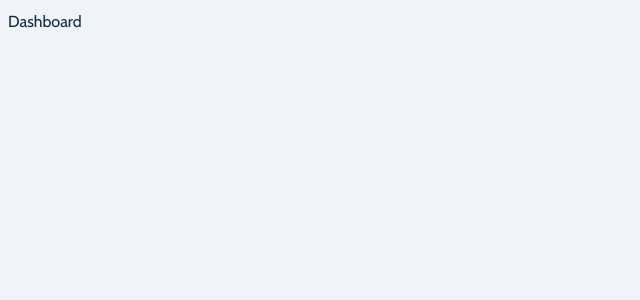
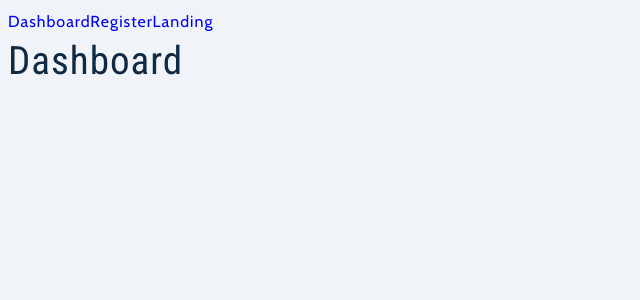
Before and after one commit to wilfred05777/jobify-mern-ts-02-19-2023, a React (Vite) app in the folder client/: page / in a window 1280 px wide. Shown: the top 300 px of the page, without its empty margins (0-640 px from the left). Built offline with nearby package versions, Linux system fonts and the light colour scheme.

Commit message:
22. Page Structure

```diff
--- a/client/src/App.tsx
+++ b/client/src/App.tsx
@@ -1,18 +1,25 @@
 import { useState } from 'react'
 import reactLogo from './assets/react.svg'
 import './App.css'
-import Landing from './pages/Landing/Landing'
-import { BrowserRouter, Route, Routes } from 'react-router-dom'
-import { ErrorPage } from './pages/ErrorPage/ErrorPage'
+import { BrowserRouter, Link, Route, Routes } from 'react-router-dom'
+// import Landing from './pages/Landing/Landing'
+// import Error from './pages/ErrorPage/Error'
+// import Dashboard from './pages/Dashboard/Dashboard'
+import { Register, Error, Dashboard, Landing } from './pages'
 
 function App() {
   return (
     <BrowserRouter>
+      <nav>
+        <Link to='/'>Dashboard</Link>
+        <Link to='/register'>Register</Link>
+        <Link to='/landing'>Landing</Link>
+      </nav>
       <Routes>
-        <Route path='/' element={<div>Dashboard</div>} />
+        <Route path='/' element={<Dashboard />} />
         <Route path='/landing' element={<Landing />} />
-        <Route path='/register' element={<div>Register</div>} />
-        <Route path='*' element={<ErrorPage />} />
+        <Route path='/register' element={<Register />} />
+        <Route path='*' element={<Error />} />
       </Routes>
     </BrowserRouter>
   )
--- /dev/null
+++ b/client/src/pages/Dashboard/Dashboard.tsx
@@ -0,0 +1,11 @@
+import React from 'react'
+
+const Dashboard = () => {
+  return (
+    <div>
+      <h2>Dashboard</h2>
+    </div>
+  )
+}
+
+export default Dashboard
--- /dev/null
+++ b/client/src/pages/Dashboard/index.tsx
@@ -0,0 +1,13 @@
+import React from 'react'
+import Dashboard from './Dashboard'
+const index = () => {
+  return (
+    <div>
+      <div>
+        <Dashboard />
+      </div>
+    </div>
+  )
+}
+
+export default index
--- a/client/src/pages/ErrorPage/ErrorPage.tsx
+++ b/client/src/pages/ErrorPage/Error.tsx
@@ -3,7 +3,7 @@
 import img from '../../assets/images/not-found.svg'
 import { Link } from 'react-router-dom'
 
-export const ErrorPage = () => {
+export const Error = () => {
   return (
     <Wrapper>
       <div>
@@ -15,3 +15,5 @@
     </Wrapper>
   )
 }
+
+export default Error
--- /dev/null
+++ b/client/src/pages/Register/Register.tsx
@@ -0,0 +1,11 @@
+import React from 'react'
+
+const Register = () => {
+  return (
+    <div>
+      <h2>Register</h2>
+    </div>
+  )
+}
+
+export default Register
--- a/client/src/pages/index.tsx
+++ b/client/src/pages/index.tsx
@@ -1,4 +1,7 @@
 import Landing from './Landing/Landing'
 import Home from './Home/Home'
+import Error from './ErrorPage/Error'
+import Register from './Register/Register'
+import Dashboard from './Dashboard'
 
-export { Landing, Home }
+export { Landing, Home, Error, Register, Dashboard }
```
